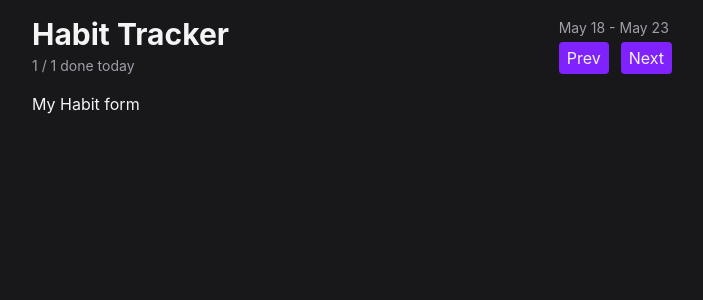
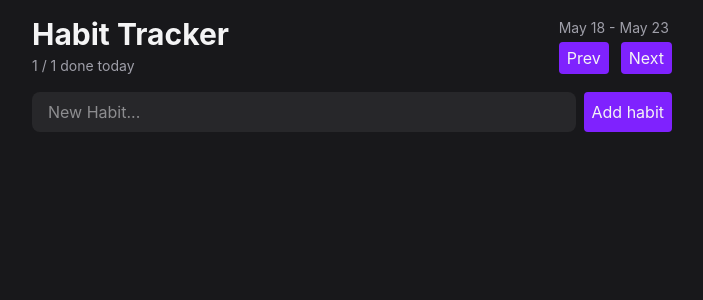
Before and after one commit to Devanshukoli/habitkit, a React (Vite) app: page / in a window 1280 px wide. Shown: the top 300 px of the page, without its empty margins (288-991 px from the left). Built offline with nearby package versions, Linux system fonts and the light colour scheme.

Commit message:
update habitform component

```diff
--- a/src/components/HabitForm.tsx
+++ b/src/components/HabitForm.tsx
@@ -1,7 +1,12 @@
+import Button from "./Button";
+
 const HabitForm = () => {
   return (
     <>
-      <h1>My Habit form</h1>
+      <form className="flex gap-2">
+        <input className="flex-1 rounded-lg bg-zinc-800 px-4 py-2 outline-none focus-visible:ring-2 focus-visible:ring-violet-500" placeholder="New Habit..."/>
+        <Button text="Add habit" />
+      </form>
     </>
   )
 }
```
